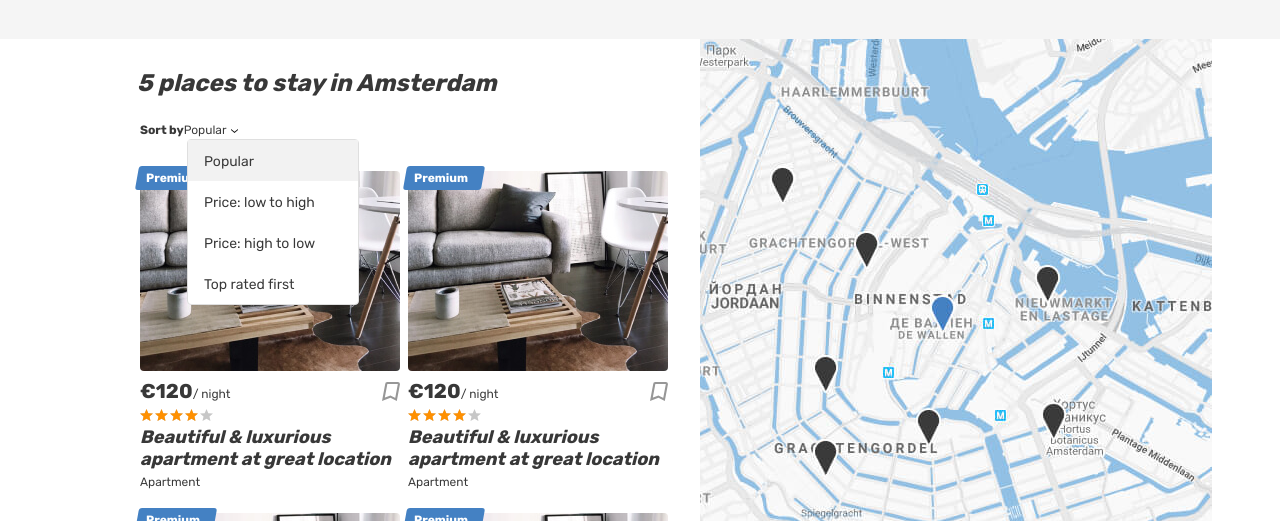
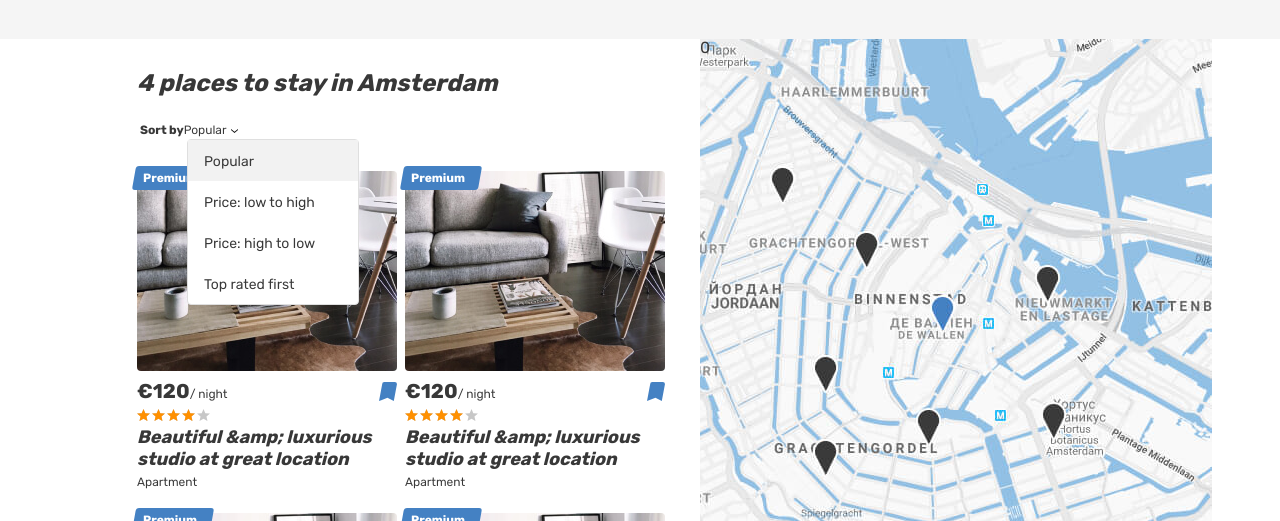
Before and after one commit to slava560730/six-cities-academy, a React (Create React App) app in the folder project/: page / in a window 1280 px wide. Shown: the part 137-658 px from the top of the page. Built offline with nearby package versions, Linux system fonts and the light colour scheme.

Commit message:
render main page

```diff
--- a/project/src/components/app/app.tsx
+++ b/project/src/components/app/app.tsx
@@ -7,23 +7,22 @@ import {LoginPage} from '../../pages/login/login-page';
 import {PropertyNotLoggedPage} from '../../pages/property-not-logged/property-not-logged';
 import {NotFoundPage} from '../../pages/not-found/not-found-page';
 import PrivateRoute from '../private-route/private-route';
-import {OfferType, HostType, ReviewsType} from '../../types/property';
+import {OfferType, ReviewsType} from '../../types/property';
 
 type AppProps = {
   cardCount: number;
   offers: OfferType[];
-  host: HostType;
   reviews: ReviewsType;
 };
 
-function App({cardCount, offers, host, reviews}: AppProps): JSX.Element {
+function App({cardCount, offers, reviews}: AppProps): JSX.Element {
   return (
     <HelmetProvider>
       <BrowserRouter>
         <Routes>
           <Route
             path={AppRoute.Main}
-            element={<MainPage cardCount={cardCount} />}
+            element={<MainPage cardCount={cardCount} offers={offers} />}
           />
           <Route
             path={AppRoute.Login}
--- a/project/src/components/card/card.tsx
+++ b/project/src/components/card/card.tsx
@@ -1,21 +1,40 @@
-function Card (): JSX.Element {
+import {OfferType} from '../../types/property';
+import {Link} from 'react-router-dom';
+import React from 'react';
+
+type CardProps = {
+  offer: OfferType;
+  setActiveCard: React.Dispatch<React.SetStateAction<number>>;
+};
+
+function Card ({offer, setActiveCard}: CardProps): JSX.Element {
   return (
-    <article className="cities__card place-card">
+    <article
+      onMouseOver={() => {
+        setActiveCard(offer.id);
+      }}
+      className="cities__card place-card"
+    >
       <div className="place-card__mark">
         <span>Premium</span>
       </div>
       <div className="cities__image-wrapper place-card__image-wrapper">
-        <a href="#">
-          <img className="place-card__image" src="img/apartment-01.jpg" width="260" height="200" alt="Place image"/>
-        </a>
+        <Link to={`/offer/${offer.id}`}>
+          <img className="place-card__image" src={offer.cardSrc} width="260" height="200" alt="Place image"/>
+        </Link>
       </div>
       <div className="place-card__info">
         <div className="place-card__price-wrapper">
           <div className="place-card__price">
-            <b className="place-card__price-value">&euro;120</b>
+            <b className="place-card__price-value">&euro;{offer.price}</b>
             <span className="place-card__price-text">&#47;&nbsp;night</span>
           </div>
-          <button className="place-card__bookmark-button button" type="button">
+          <button
+            className={`${
+              offer.isFavorite ? 'place-card__bookmark-button--active' : ''
+            } place-card__bookmark-button button`}
+            type="button"
+          >
             <svg className="place-card__bookmark-icon" width="18" height="19">
               <use xlinkHref="#icon-bookmark"></use>
             </svg>
@@ -29,9 +48,9 @@ function Card (): JSX.Element {
           </div>
         </div>
         <h2 className="place-card__name">
-          <a href="#">Beautiful &amp; luxurious apartment at great location</a>
+          <Link to={`/offer/${offer.id}`}>{offer.title}</Link>
         </h2>
-        <p className="place-card__type">Apartment</p>
+        <p className="place-card__type">{offer.features.entire}</p>
       </div>
     </article>
   );
--- /dev/null
+++ b/project/src/components/offer-list/offer-list.tsx
@@ -0,0 +1,20 @@
+import {OfferType} from '../../types/property';
+import React from 'react';
+import {Card} from '../card/card';
+
+type OfferListProps = {
+  offers: OfferType[];
+  setActiveCard: React.Dispatch<React.SetStateAction<number>>;
+};
+
+function OfferList({offers, setActiveCard}: OfferListProps): JSX.Element {
+  return (
+    <div className="cities__places-list places__list tabs__content">
+      {offers.map((offer) => (
+        <Card setActiveCard={setActiveCard} key={offer.id} offer={offer} />
+      ))}
+    </div>
+  );
+}
+
+export {OfferList};
--- a/project/src/const.tsx
+++ b/project/src/const.tsx
@@ -1,7 +1,7 @@
 enum AppRoute {
   Main = '/',
   Login = '/login',
-  Favorites = 'favorites',
+  Favorites = '/favorites',
   Room = '/offer/:id'
 }
 
--- a/project/src/index.tsx
+++ b/project/src/index.tsx
@@ -2,7 +2,6 @@ import React from 'react';
 import ReactDOM from 'react-dom/client';
 import App from './components/app/app';
 import {offers} from './mocks/offers';
-import {host} from './mocks/host';
 import {reviews} from './mocks/reviews';
 
 type SettingType = {
@@ -10,7 +9,7 @@ type SettingType = {
 }
 
 const Setting:SettingType = {
-  cardCount: 5,
+  cardCount: offers.length,
 } as const;
 
 const root = ReactDOM.createRoot(
@@ -22,7 +21,6 @@ root.render(
     <App
       cardCount = {Setting.cardCount}
       offers={offers}
-      host={host}
       reviews={reviews}
     />
   </React.StrictMode>,
--- a/project/src/mocks/host.ts
+++ /dev/null
@@ -1,10 +0,0 @@
-import {HostType} from "../types/property"
-
-const host: HostType = {
-  src: 'img/avatar-angelina.jpg',
-  name: 'Angelina',
-  status: 'Pro',
-  text: 'A quiet cozy and picturesque that hides behind a a river by the unique lightness of Amsterdam. The building is green and from 18th century.',
-};
-
-export {host};
--- a/project/src/mocks/offers.ts
+++ b/project/src/mocks/offers.ts
@@ -1,23 +1,117 @@
-import {OfferType} from "../types/property";
-
-const BEDROOMS_VALUE = 3;
-const ADULTS_VALUE = 2;
+import {OfferType} from '../types/property';
 
 const offers: OfferType[] = [
   {
-   src: ['img/apartment-01.jpg', 'img/apartment-01.jpg', 'img/apartment-01.jpg'],
+    cityName: 'Amsterdam',
+    locationLat: 52.37454,
+    locationLong: 4.897976,
+    locationZoom: 3,
+    imageSrc: ['img/apartment-01.jpg', 'img/apartment-01.jpg', 'img/apartment-01.jpg'],
     mark: 'Premium',
-   name: 'Beautiful &amp; luxurious studio at great location',
+    title: 'Beautiful &amp; luxurious studio at great location',
     rating: 4.5,
-   features: {
+    isFavorite: true,
+    features:
+      {
         entire: 'Apartment',
-    bedrooms: BEDROOMS_VALUE + 'bedrooms',
-    adults: 'Max' + ADULTS_VALUE + 'adults',
+        bedrooms: 3,
+        adults: 4,
       },
     price: 120,
     insideItem: [
       'Wi-Fi', 'Washing machine'
     ],
+    hostId: 24,
+    hostSrc: 'img/avatar-angelina.jpg',
+    hostName: 'Angelina',
+    hostStatus: 'Pro',
+    hostDescription: 'A quiet cozy and picturesque that hides behind a a river by the unique lightness of Amsterdam. The building is green and from 18th century.',
+    cardSrc: 'img/apartment-01.jpg',
+    id:1,
+  },
+  {
+    cityName: 'Amsterdam',
+    locationLat: 52.37454,
+    locationLong: 4.897976,
+    locationZoom: 3,
+    imageSrc: ['img/apartment-01.jpg', 'img/apartment-01.jpg', 'img/apartment-01.jpg'],
+    mark: 'Premium',
+    title: 'Beautiful &amp; luxurious studio at great location',
+    rating: 4.5,
+    isFavorite: true,
+    features:
+      {
+        entire: 'Apartment',
+        bedrooms: 3,
+        adults: 4,
+      },
+    price: 120,
+    insideItem: [
+      'Wi-Fi', 'Washing machine'
+    ],
+    hostId: 24,
+    hostSrc: 'img/avatar-angelina.jpg',
+    hostName: 'Angelina',
+    hostStatus: 'Pro',
+    hostDescription: 'A quiet cozy and picturesque that hides behind a a river by the unique lightness of Amsterdam. The building is green and from 18th century.',
+    cardSrc: 'img/apartment-01.jpg',
+    id:1,
+  },
+  {
+    cityName: 'Amsterdam',
+    locationLat: 52.37454,
+    locationLong: 4.897976,
+    locationZoom: 3,
+    imageSrc: ['img/apartment-01.jpg', 'img/apartment-01.jpg', 'img/apartment-01.jpg'],
+    mark: 'Premium',
+    title: 'Beautiful &amp; luxurious studio at great location',
+    rating: 4.5,
+    isFavorite: true,
+    features:
+      {
+        entire: 'Apartment',
+        bedrooms: 3,
+        adults: 4,
+      },
+    price: 120,
+    insideItem: [
+      'Wi-Fi', 'Washing machine'
+    ],
+    hostId: 24,
+    hostSrc: 'img/avatar-angelina.jpg',
+    hostName: 'Angelina',
+    hostStatus: 'Pro',
+    hostDescription: 'A quiet cozy and picturesque that hides behind a a river by the unique lightness of Amsterdam. The building is green and from 18th century.',
+    cardSrc: 'img/apartment-01.jpg',
+    id:1,
+  },
+  {
+    cityName: 'Amsterdam',
+    locationLat: 52.37454,
+    locationLong: 4.897976,
+    locationZoom: 3,
+    imageSrc: ['img/apartment-01.jpg', 'img/apartment-01.jpg', 'img/apartment-01.jpg'],
+    mark: 'Premium',
+    title: 'Beautiful &amp; luxurious studio at great location',
+    rating: 4.5,
+    isFavorite: true,
+    features:
+      {
+        entire: 'Apartment',
+        bedrooms: 3,
+        adults: 4,
+      },
+    price: 120,
+    insideItem: [
+      'Wi-Fi', 'Washing machine'
+    ],
+    hostId: 24,
+    hostSrc: 'img/avatar-angelina.jpg',
+    hostName: 'Angelina',
+    hostStatus: 'Pro',
+    hostDescription: 'A quiet cozy and picturesque that hides behind a a river by the unique lightness of Amsterdam. The building is green and from 18th century.',
+    cardSrc: 'img/apartment-01.jpg',
+    id:1,
   },
 ];
 
--- a/project/src/mocks/reviews.ts
+++ b/project/src/mocks/reviews.ts
@@ -1,4 +1,4 @@
-import {ReviewsType} from "../types/property"
+import {ReviewsType} from '../types/property';
 
 const reviews:ReviewsType = {
   count: 1,
--- /dev/null
+++ b/project/src/pages/main-page/dsds.js
@@ -0,0 +1,5 @@
+console.log(foo);
+
+foo();
+
+var foo = function () {return 3;}
--- a/project/src/pages/main/main-page.tsx
+++ b/project/src/pages/main/main-page.tsx
@@ -1,11 +1,16 @@
-import {Card} from '../../components/card/card';
 import {Header} from '../../components/header/header';
+import {OfferType} from '../../types/property';
+import {OfferList} from '../../components/offer-list/offer-list';
+import {useState} from 'react';
 
 type mainPageProps = {
   cardCount: number;
+  offers: OfferType[];
 }
 
-function MainPage ({cardCount}: mainPageProps): JSX.Element {
+function MainPage ({cardCount, offers}: mainPageProps): JSX.Element {
+  const [currentActiveCard, setActiveCard] = useState(0);
+
   return (
     <div className="page page--gray page--main">
       <Header/>
@@ -69,15 +74,11 @@ function MainPage ({cardCount}: mainPageProps): JSX.Element {
                 </ul>
               </form>
               <div className="cities__places-list places__list tabs__content">
-                <Card/>
-                <Card/>
-                <Card/>
-                <Card/>
-                <Card/>
+                <OfferList offers={offers} setActiveCard={setActiveCard} />
               </div>
             </section>
             <div className="cities__right-section">
-              <section className="cities__map map"></section>
+              <section className="cities__map map">{currentActiveCard}</section>
             </div>
           </div>
         </div>
```
Also changed, not shown: project/src/types/property.ts (+15 -10 lines). Lines whose indentation alone changed are shown as unchanged.
